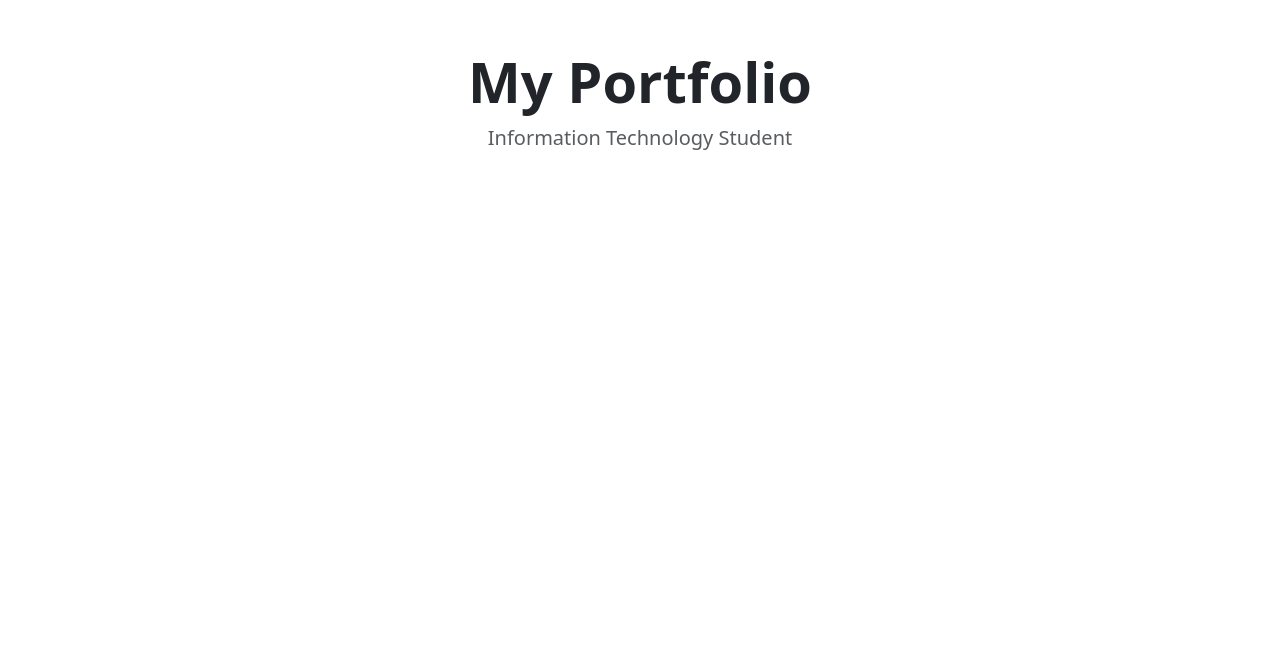
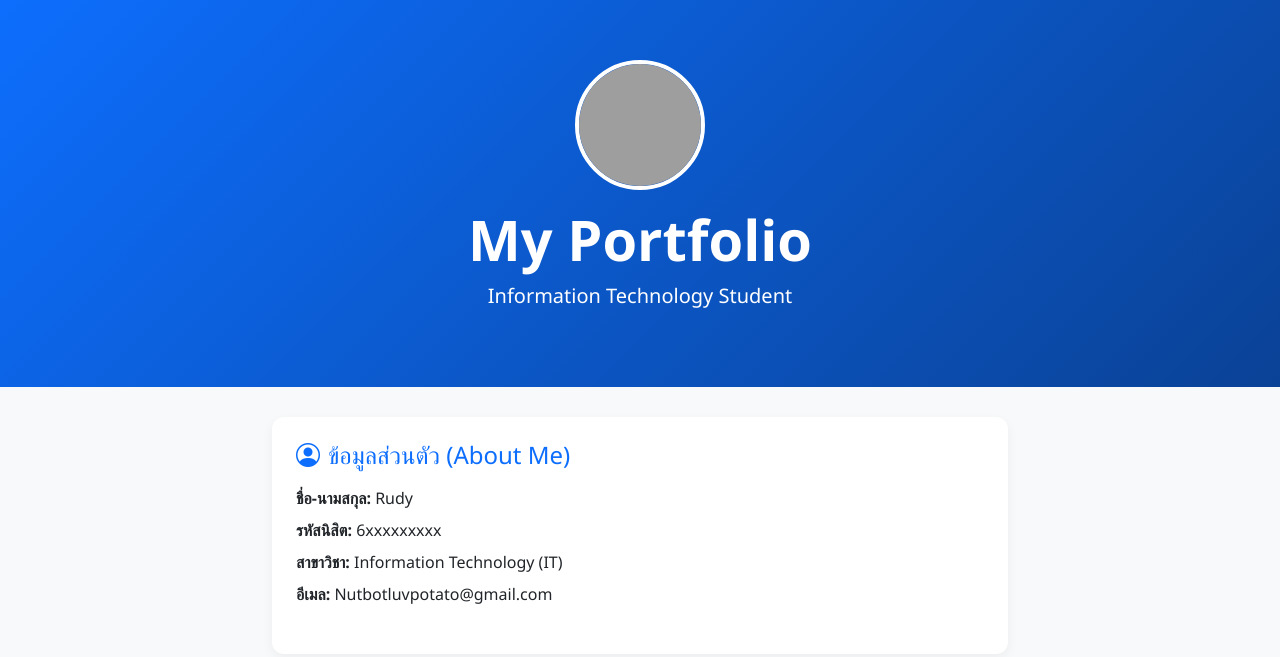
Before and after one commit to RUDYsama/my-portfolio, a plain HTML site: page index.html in a window 1280 px wide. Drawn offline with nearby package versions, Linux system fonts and the light colour scheme; grey boxes are pictures that could not be loaded.

Commit message:
Add About Me

```diff
--- a/index.html
+++ b/index.html
@@ -6,11 +6,37 @@
     <title>My Portfolio</title>
     <!-- Bootstrap 5 CSS -->
     <link href="https://cdn.jsdelivr.net/npm/bootstrap@5.3.3/dist/css/bootstrap.min.css" rel="stylesheet">
+    <link rel="stylesheet" href="https://cdn.jsdelivr.net/npm/bootstrap-icons@1.11.3/font/bootstrap-icons.min.css">
+    <style>
+        body { font-family: 'Segoe UI', Tahoma, Geneva, Verdana, sans-serif; background-color: #f8f9fa; }
+        .hero-section { background: linear-gradient(135deg, #0d6efd 0%, #0a4296 100%); color: white; padding: 60px 0; margin-bottom: 30px; }
+        .profile-img { width: 130px; height: 130px; object-fit: cover; border: 4px solid white; border-radius: 50%; }
+        .card { border: none; border-radius: 12px; box-shadow: 0 4px 12px rgba(0,0,0,0.05); }
+    </style>
 </head>
 <body>
-    <div class="container text-center py-5">
-        <h1 class="display-4 fw-bold">My Portfolio</h1>
-        <p class="lead text-muted">Information Technology Student</p>
+    <section class="hero-section text-center">
+        <div class="container">
+            <img src="https://ui-avatars.com/api/?name=Rudy&background=ffffff&color=0d6efd&size=200" alt="Profile" class="profile-img mb-3">
+            <h1 class="display-4 fw-bold">My Portfolio</h1>
+            <p class="lead">Information Technology Student</p>
+        </div>
+    </section>
+
+    <div class="container">
+        <div class="row justify-content-center">
+            <div class="col-md-8">
+                <div class="card p-4">
+                    <h3 class="h4 text-primary mb-3"><i class="bi bi-person-circle me-2"></i>ข้อมูลส่วนตัว (About Me)</h3>
+                    <ul class="list-unstyled">
+                        <li class="mb-2"><strong>ชื่อ-นามสกุล:</strong> Rudy</li>
+                        <li class="mb-2"><strong>รหัสนิสิต:</strong> 6xxxxxxxxx</li>
+                        <li class="mb-2"><strong>สาขาวิชา:</strong> Information Technology (IT)</li>
+                        <li class="mb-2"><strong>อีเมล:</strong> Nutbotluvpotato@gmail.com</li>
+                    </ul>
+                </div>
+            </div>
+        </div>
     </div>
 </body>
 </html>
```
